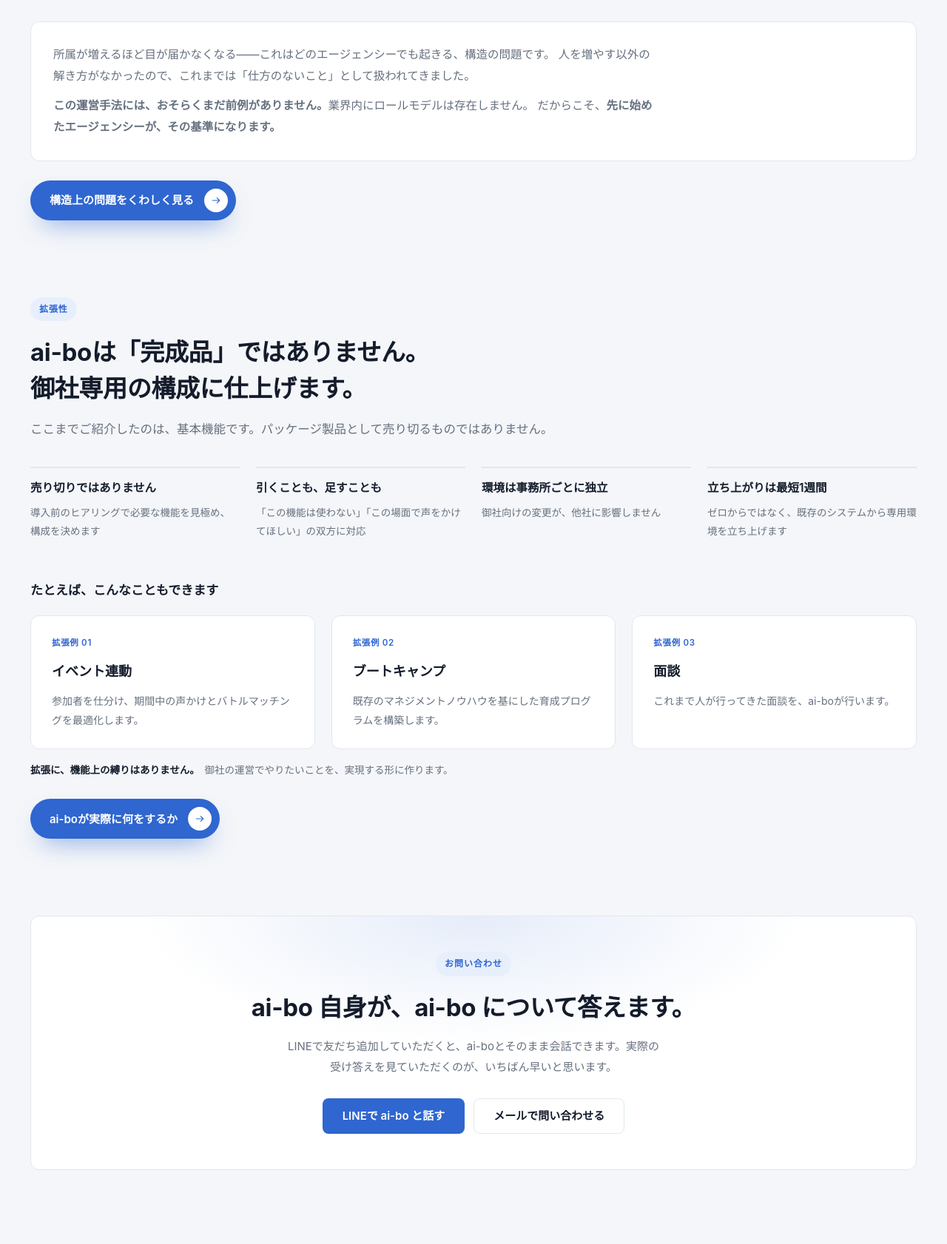
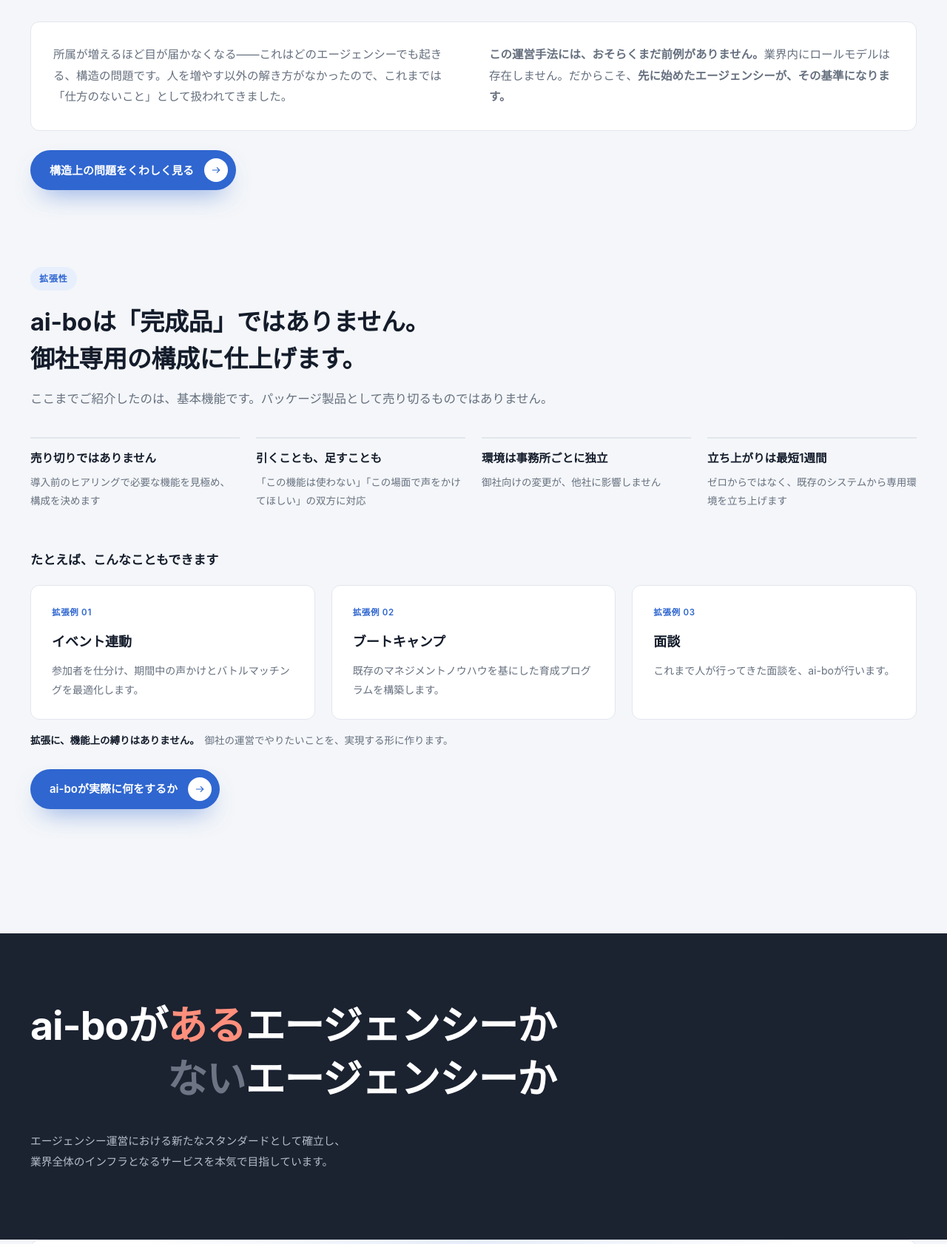
Before and after one commit to yokosehiromu/ai-bo-site, a plain HTML site: page philosophy.html in a window 1280 px wide. Shown: the part 2320-4002 px from the top of the page at 74% size. Drawn offline with Linux system fonts and the light colour scheme; a web font is replaced by a local one.

Commit message:
理念ページ：本文を2段組みにし、締めの宣言を追加

```diff
--- a/assets/style.css
+++ b/assets/style.css
@@ -571,3 +571,26 @@
 .ex .lb{font-size:11.5px; font-weight:600; letter-spacing:.06em; color:var(--accent); margin-bottom:11px}
 .ex h3{font-size:18px; margin:0 0 10px}
 .ex p{margin:0; color:var(--sub); font-size:14px}
+
+/* ── 2段組みの本文（カードの右側が空かないように） ── */
+.cols2{display:grid; grid-template-columns:1fr 1fr; gap:14px 42px}
+.cols2 p{margin:0; font-size:15.5px}
+@media (max-width:860px){ .cols2{grid-template-columns:1fr; gap:12px} }
+
+/* ── 締めの宣言（philosophy.html 最終節） ──────
+   サイト唯一の濃色ブロック。ここだけ配色が独立しているのは意図的。 */
+.closing{background:#1b2230; color:#fff; padding:clamp(56px,7vw,92px) 0; margin-top:clamp(40px,5vw,72px)}
+.closing .ttl{
+  display:inline-block; text-align:right; margin:0;
+  font-size:clamp(26px,4.2vw,56px); font-weight:700; line-height:1.34; letter-spacing:-.02em;
+}
+.closing .ttl span{display:block}
+.closing em{font-style:normal; color:#ff8f7c}
+.closing i{font-style:normal; color:#6d7584}
+.closing p{
+  margin:clamp(22px,2.6vw,34px) 0 0; color:#b6bdc9;
+  font-size:clamp(14px,1.15vw,17px); line-height:1.95; max-width:var(--measure);
+}
+@media (max-width:860px){
+  .closing .ttl{text-align:left; display:block}
+}
--- a/philosophy.html
+++ b/philosophy.html
@@ -187,14 +187,10 @@
     <h2>エージェンシー事業の、<br>新しい標準をつくる。</h2>
     <p class="lead">ai-boが目指しているのは、一社の業務改善ではありません。<b style="color:var(--text)">エージェンシー事業全体の土台になること</b>です。</p>
     <div class="card">
-      <p style="margin:0 0 12px; font-size:15.5px; max-width:var(--measure)">
-        所属が増えるほど目が届かなくなる——これはどのエージェンシーでも起きる、構造の問題です。
-        人を増やす以外の解き方がなかったので、これまでは「仕方のないこと」として扱われてきました。
-      </p>
-      <p style="margin:0; font-size:15.5px; max-width:var(--measure)">
-        <b>この運営手法には、おそらくまだ前例がありません。</b>業界内にロールモデルは存在しません。
-        だからこそ、<b>先に始めたエージェンシーが、その基準になります。</b>
-      </p>
+      <div class="cols2">
+        <p>所属が増えるほど目が届かなくなる——これはどのエージェンシーでも起きる、構造の問題です。人を増やす以外の解き方がなかったので、これまでは「仕方のないこと」として扱われてきました。</p>
+        <p><b>この運営手法には、おそらくまだ前例がありません。</b>業界内にロールモデルは存在しません。だからこそ、<b>先に始めたエージェンシーが、その基準になります。</b></p>
+      </div>
     </div>
     <div class="more">
       <a href="problem.html" class="btn-pill">構造上の問題をくわしく見る<span class="ar"><svg width="16" height="16" viewBox="0 0 24 24"><use href="#i-arr"/></svg></span></a>
@@ -255,6 +251,17 @@
   </div>
 </section>
 
+<!-- ══ 締めの宣言 ══ -->
+<section class="closing">
+  <div class="wrap">
+    <h2 class="ttl">
+      <span>ai-boが<em>ある</em>エージェンシーか</span>
+      <span><i>ない</i>エージェンシーか</span>
+    </h2>
+    <p>エージェンシー運営における新たなスタンダードとして確立し、<br>業界全体のインフラとなるサービスを本気で目指しています。</p>
+  </div>
+</section>
+
 <!-- ══ CONTACT ══ -->
 <section id="contact">
   <div class="wrap">
```
